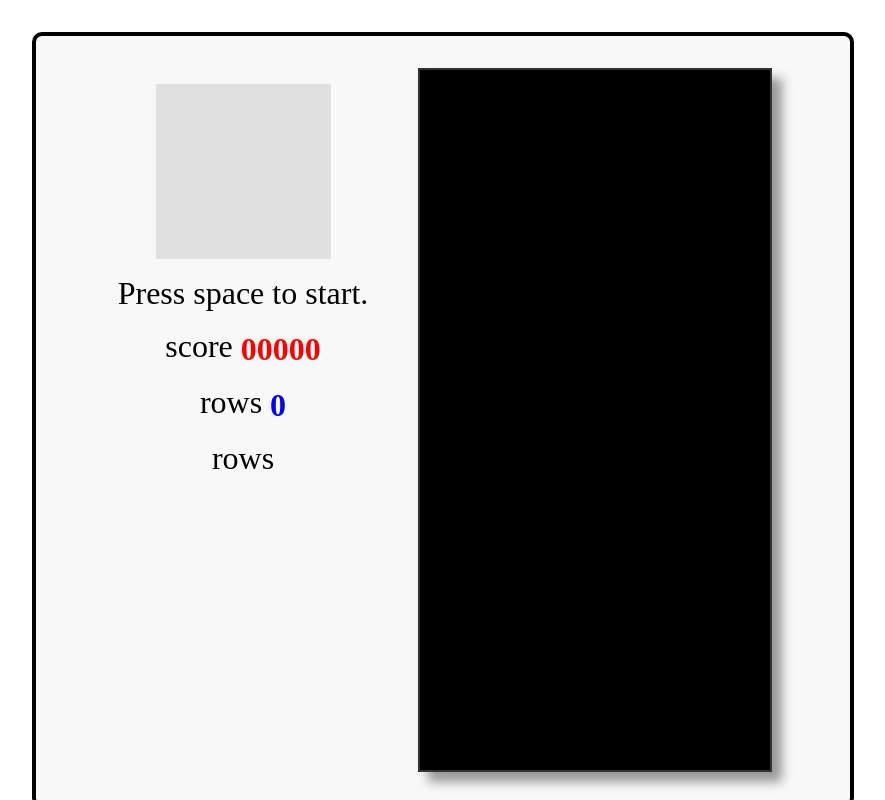
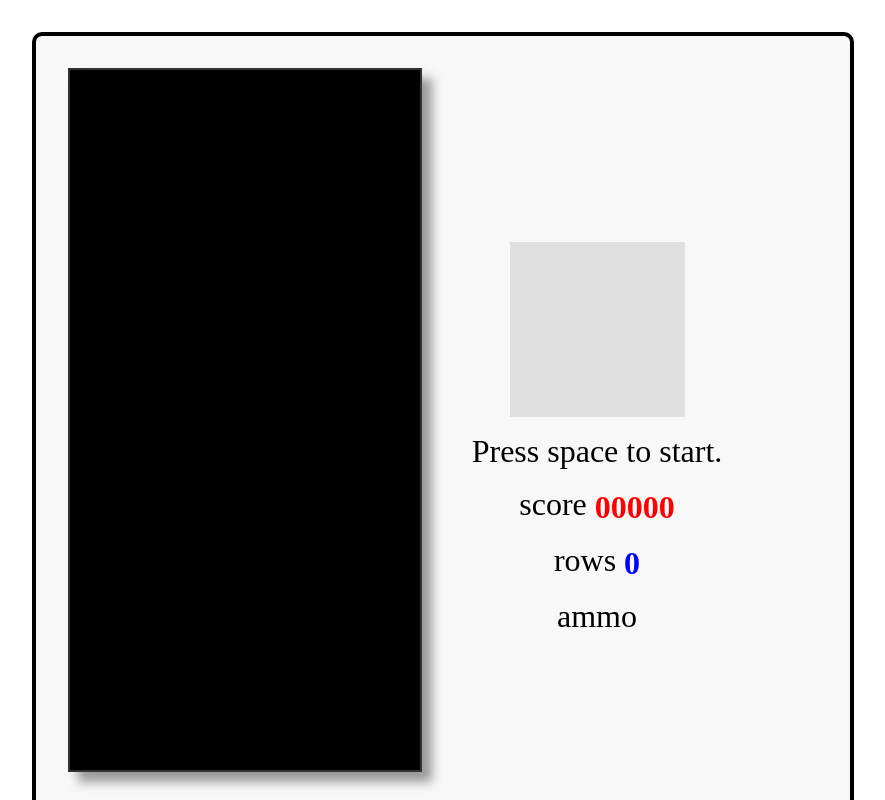
Before and after one commit to bigodines/bigojeweled, an Angular app: page / in a window 1280 px wide. Shown: the top 800 px of the page, without its empty margins (197-1082 px from the left). Built offline with nearby package versions, Linux system fonts and the light colour scheme.

Commit message:
formatting

```diff
--- a/src/app/app.component.css
+++ b/src/app/app.component.css
@@ -1,18 +1,220 @@
-body      { font-family: Helvetica, sans-serif; }
-#tetris   { margin: 1em auto; padding: 1em; border: 4px solid black; border-radius: 10px; background-color: #F8F8F8; }
-#stats    { display: inline-block; vertical-align: top; }
-#canvas   { display: inline-block; vertical-align: top; background-color: black; box-shadow: 10px 10px 10px #999; border: 2px solid #333; }
-#menu     { display: inline-block; vertical-align: top; position: relative; }
-#menu p   { margin: 0.5em 0; text-align: center; }
-#menu p a { text-decoration: none; color: black; }
-#upcoming { display: block; margin: 0 auto; background-color: #E0E0E0; }
-#score    { color: red; font-weight: bold; vertical-align: middle; }
-#rows     { color: blue; font-weight: bold; vertical-align: middle; }
-#stats    { position: absolute; bottom: 0em; right: 1em; }
-@media screen and (min-width:   0px) and (min-height:   0px)  { #tetris { font-size: 0.75em; width: 250px; } #menu { width: 100px; height: 200px; } #upcoming { width:  50px; height:  50px; } #canvas { width: 100px; height: 200px; } } /* 10px chunks */
-@media screen and (min-width: 400px) and (min-height: 400px)  { #tetris { font-size: 1.00em; width: 350px; } #menu { width: 150px; height: 300px; } #upcoming { width:  75px; height:  75px; } #canvas { width: 150px; height: 300px; } } /* 15px chunks */
-@media screen and (min-width: 500px) and (min-height: 500px)  { #tetris { font-size: 1.25em; width: 450px; } #menu { width: 200px; height: 400px; } #upcoming { width: 100px; height: 100px; } #canvas { width: 200px; height: 400px; } } /* 20px chunks */
-@media screen and (min-width: 600px) and (min-height: 600px)  { #tetris { font-size: 1.50em; width: 550px; } #menu { width: 250px; height: 500px; } #upcoming { width: 125px; height: 125px; } #canvas { width: 250px; height: 500px; } } /* 25px chunks */
-@media screen and (min-width: 700px) and (min-height: 700px)  { #tetris { font-size: 1.75em; width: 650px; } #menu { width: 300px; height: 600px; } #upcoming { width: 150px; height: 150px; } #canvas { width: 300px; height: 600px; } } /* 30px chunks */
-@media screen and (min-width: 800px) and (min-height: 800px)  { #tetris { font-size: 2.00em; width: 750px; } #menu { width: 350px; height: 700px; } #upcoming { width: 175px; height: 175px; } #canvas { width: 350px; height: 700px; } } /* 35px chunks */
-@media screen and (min-width: 900px) and (min-height: 900px)  { #tetris { font-size: 2.25em; width: 850px; } #menu { width: 400px; height: 800px; } #upcoming { width: 200px; height: 200px; } #canvas { width: 400px; height: 800px; } } /* 40px chunks */
+body {
+  font-family: Helvetica, sans-serif;
+}
+
+#main {
+  float: left;
+}
+
+#side {
+  /*position: relative;
+  margin-left: 400px;*/
+}
+
+#tetris {
+  margin: 1em auto;
+  padding: 1em;
+  border: 4px solid black;
+  border-radius: 10px;
+  background-color: #F8F8F8;
+}
+
+#stats {
+  display: inline-block;
+  vertical-align: top;
+}
+
+#canvas {
+  display: inline-block;
+  vertical-align: top;
+  background-color: black;
+  box-shadow: 10px 10px 10px #999;
+  border: 2px solid #333;
+}
+
+#menu {
+  display: inline-block;
+  vertical-align: top;
+  position: relative;
+}
+
+#menu div {
+  margin: 0.5em 0;
+  text-align: center;
+}
+
+#menu div a {
+  text-decoration: none;
+  color: black;
+}
+
+#upcoming {
+  display: block;
+  margin: 0 auto;
+  background-color: #E0E0E0;
+}
+
+#score {
+  color: red;
+  font-weight: bold;
+  vertical-align: middle;
+}
+
+#rows {
+  color: blue;
+  font-weight: bold;
+  vertical-align: middle;
+}
+
+#ammo {
+  color: gray;
+  font-weight: bold;
+  vertical-align: middle;
+}
+
+#stats {
+  position: absolute;
+  bottom: 0em;
+  right: 1em;
+}
+
+@media screen and (min-width: 0px) and (min-height: 0px) {
+  #tetris {
+    font-size: 0.75em;
+    width: 250px;
+  }
+  #menu {
+    width: 100px;
+    height: 200px;
+  }
+  #upcoming {
+    width: 50px;
+    height: 50px;
+  }
+  #canvas {
+    width: 100px;
+    height: 200px;
+  }
+}
+
+@media screen and (min-width: 400px) and (min-height: 400px) {
+  #tetris {
+    font-size: 1.00em;
+    width: 350px;
+  }
+  #menu {
+    width: 150px;
+    height: 300px;
+  }
+  #upcoming {
+    width: 75px;
+    height: 75px;
+  }
+  #canvas {
+    width: 150px;
+    height: 300px;
+  }
+}
+
+@media screen and (min-width: 500px) and (min-height: 500px) {
+  #tetris {
+    font-size: 1.25em;
+    width: 450px;
+  }
+  #menu {
+    width: 200px;
+    height: 400px;
+  }
+  #upcoming {
+    width: 100px;
+    height: 100px;
+  }
+  #canvas {
+    width: 200px;
+    height: 400px;
+  }
+}
+
+@media screen and (min-width: 600px) and (min-height: 600px) {
+  #tetris {
+    font-size: 1.50em;
+    width: 550px;
+  }
+  #menu {
+    width: 250px;
+    height: 500px;
+  }
+  #upcoming {
+    width: 125px;
+    height: 125px;
+  }
+  #canvas {
+    width: 250px;
+    height: 500px;
+  }
+}
+
+@media screen and (min-width: 700px) and (min-height: 700px) {
+  #tetris {
+    font-size: 1.75em;
+    width: 650px;
+  }
+  #menu {
+    width: 300px;
+    height: 600px;
+  }
+  #side {
+    margin-left: 100px;
+  }
+
+  #upcoming {
+    width: 150px;
+    height: 150px;
+  }
+  #canvas {
+    width: 300px;
+    height: 600px;
+  }
+}
+
+@media screen and (min-width: 800px) and (min-height: 800px) {
+  #tetris {
+    font-size: 2.00em;
+    width: 750px;
+  }
+  #menu {
+    width: 350px;
+    height: 700px;
+  }
+
+  #upcoming {
+    width: 175px;
+    height: 175px;
+  }
+  #canvas {
+    width: 350px;
+    height: 700px;
+  }
+}
+
+@media screen and (min-width: 900px) and (min-height: 900px) {
+  #tetris {
+    font-size: 2.25em;
+    width: 850px;
+  }
+  #side {
+    margin-left: 100px;
+  }
+  #menu {
+    width: 400px;
+    height: 800px;
+  }
+  #upcoming {
+    width: 200px;
+    height: 200px;
+  }
+  #canvas {
+    width: 400px;
+    height: 800px;
+  }
+}
--- a/src/app/app.component.html
+++ b/src/app/app.component.html
@@ -1,12 +1,20 @@
 <div id="tetris">
-    <div id="menu">
-      <p><canvas id="upcoming"></canvas></p>
-      <p id="start"><a href="javascript:play();">Press space to start.</a></p>
-      <p>score <span id="score">00000</span></p>
-      <p>rows <span id="rows">0</span></p>
-      <p>rows <span id="ammo"></span></p>
+    <div id="main">
+      <canvas id="canvas">
+        Sorry, this app cannot be run because your browser does not support the &lt;canvas&gt; element
+      </canvas>
     </div>
-    <canvas id="canvas">
-      Sorry, this example cannot be run because your browser does not support the &lt;canvas&gt; element
-    </canvas>
+    <div id="side">
+      <canvas id="player2">
+        Sorry, this app cannot be run because your browser does not support the &lt;canvas&gt; element
+      </canvas>
+
+      <div id="menu">
+        <div><canvas id="upcoming"></canvas></div>
+        <div id="start"><a href="javascript:play();">Press space to start.</a></div>
+        <div>score <span id="score">00000</span></div>
+        <div>rows <span id="rows">0</span></div>
+        <div>ammo <span id="ammo"></span></div>
+      </div>
+    </div>
 </div>
```
